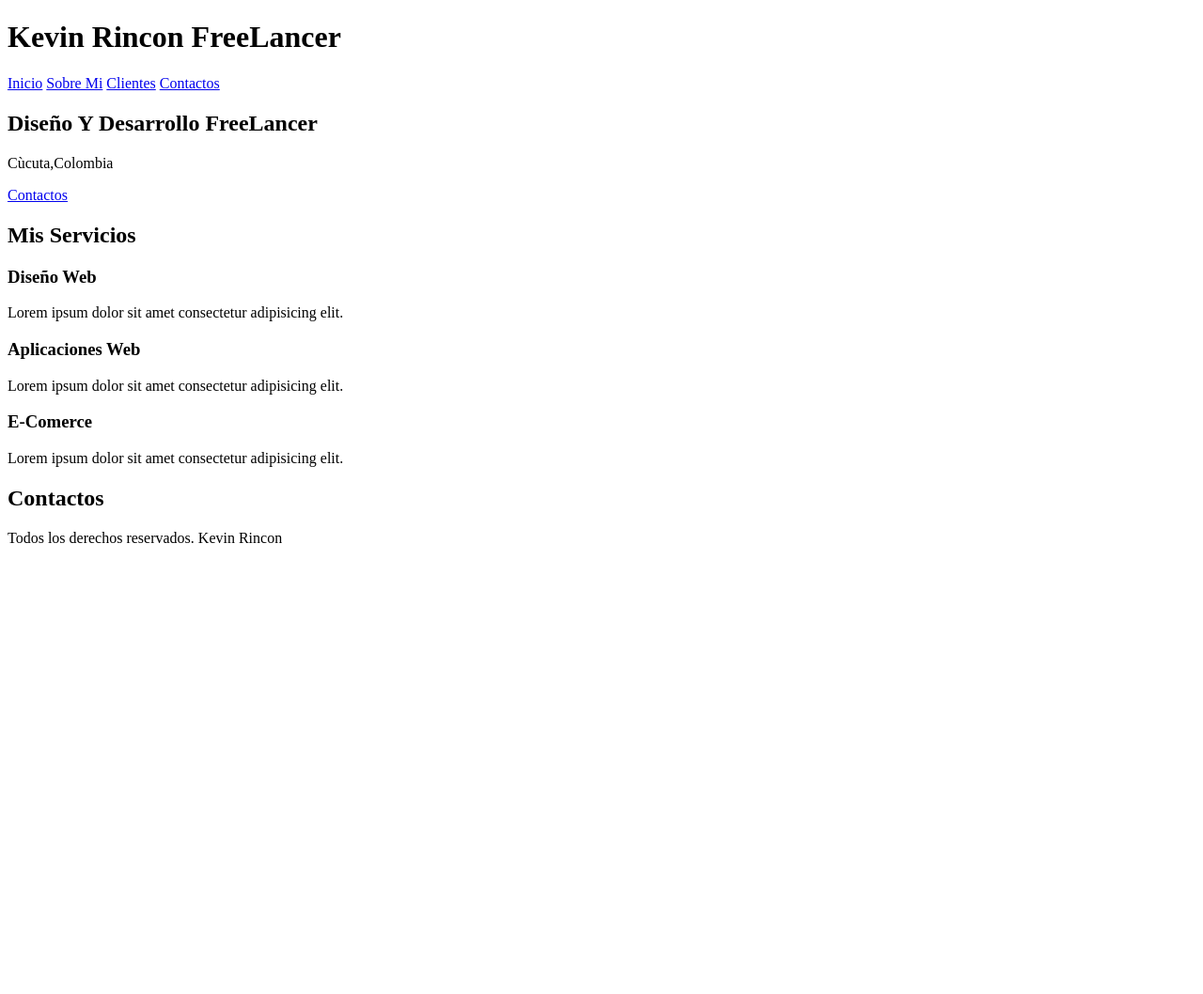
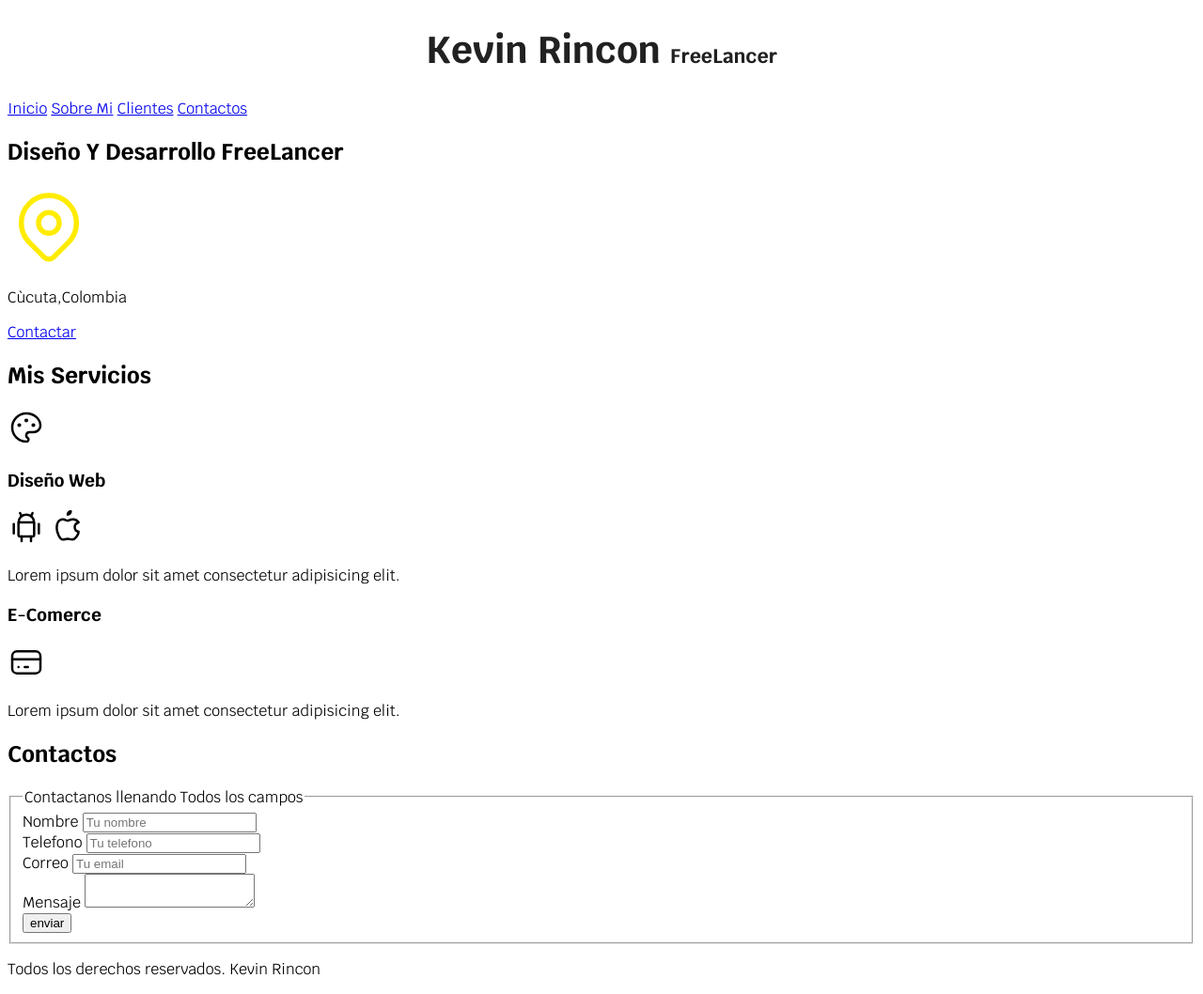
Before and after one commit to KevinGibram/freelancer_inicio, a plain HTML site: page index.html in a window 1280 px wide. Shown: the whole page at 94% size. Before the commit the page ends 800 px from the top, so only its background shows below. Drawn offline with Linux system fonts and the light colour scheme.

Commit message:
cambiando el fond de la letra

```diff
--- /dev/null
+++ b/css/styles.css
@@ -0,0 +1,25 @@
+:root{
+    --blanco: #ffffff;
+    --oscuro: #212121;
+    --primario: #ffc108;
+    --secundario: #0097a7;
+    --gris: #757575;
+}
+
+html{
+    font-size: 65.5%;
+    font-family: 'Krub', sans-serif;
+}
+
+body{
+    font-size: 16px; /* 1rem = 1px */
+}
+.titulo {
+    text-align: center;
+    font-size: 3.8rem;
+    color: var(--oscuro);
+}
+
+.titulo span{
+    font-size: 2rem;
+}
--- a/index.html
+++ b/index.html
@@ -5,42 +5,110 @@
     <meta http-equiv="X-UA-Compatible" content="IE=edge">
     <meta name="viewport" content="width=device-width, initial-scale=1.0">
     <title>Diseño FreeLancer</title>
+    <link rel="preconnect" href="https://fonts.googleapis.com">
+    <link rel="preconnect" href="https://fonts.gstatic.com" crossorigin><link href="https://fonts.googleapis.com/css2?family=Krub:wght@400;700&display=swap" rel="stylesheet">
+    <link rel="preload" href="css/styles.css" as="style">
+    <link href="css/styles.css" rel="stylesheet">
 </head>
 <body>
     <header>
-        <h1>Kevin Rincon FreeLancer</h1>
+        <h1 class="titulo">Kevin Rincon <span>FreeLancer</span></h1>
     </header>
     <nav>
         <a href="&">Inicio</a>
         <a href="&">Sobre Mi</a>
         <a href="&">Clientes</a>
-        <a href="&">Contactos</a>
+        <a href="nosotros.html">Contactos</a>
     </nav>
 
     <section>
         <h2>Diseño Y Desarrollo FreeLancer</h2>
+        <svg xmlns="http://www.w3.org/2000/svg" class="icon icon-tabler icon-tabler-map-pin" width="88" height="88" viewBox="0 0 24 24" stroke-width="1.5" stroke="#ffec00" fill="none" stroke-linecap="round" stroke-linejoin="round">
+            <path stroke="none" d="M0 0h24v24H0z" fill="none"/>
+            <circle cx="12" cy="11" r="3" />
+            <path d="M17.657 16.657l-4.243 4.243a2 2 0 0 1 -2.827 0l-4.244 -4.243a8 8 0 1 1 11.314 0z" />
+          </svg>
         <p>Cùcuta,Colombia</p>
-        <a href="&">Contactos</a>
+        <a href="&">Contactar</a>
     </section>
 
     <main>
         <h2>Mis Servicios</h2>
 
+        <svg xmlns="http://www.w3.org/2000/svg" class="icon icon-tabler icon-tabler-palette" width="40" height="40" viewBox="0 0 24 24" stroke-width="1.5" stroke="#000000" fill="none" stroke-linecap="round" stroke-linejoin="round">
+            <path stroke="none" d="M0 0h24v24H0z" fill="none"/>
+            <path d="M12 21a9 9 0 1 1 0 -18a9 8 0 0 1 9 8a4.5 4 0 0 1 -4.5 4h-2.5a2 2 0 0 0 -1 3.75a1.3 1.3 0 0 1 -1 2.25" />
+            <circle cx="7.5" cy="10.5" r=".5" fill="currentColor" />
+            <circle cx="12" cy="7.5" r=".5" fill="currentColor" />
+            <circle cx="16.5" cy="10.5" r=".5" fill="currentColor" />
+          </svg>
+
         <h3>Diseño Web</h3>
 
-        <p>Lorem ipsum dolor sit amet consectetur adipisicing elit.</p>
+        <svg xmlns="http://www.w3.org/2000/svg" class="icon icon-tabler icon-tabler-brand-android" width="40" height="40" viewBox="0 0 24 24" stroke-width="1.5" stroke="#000000" fill="none" stroke-linecap="round" stroke-linejoin="round">
+            <path stroke="none" d="M0 0h24v24H0z" fill="none"/>
+            <line x1="4" y1="10" x2="4" y2="16" />
+            <line x1="20" y1="10" x2="20" y2="16" />
+            <path d="M7 9h10v8a1 1 0 0 1 -1 1h-8a1 1 0 0 1 -1 -1v-8a5 5 0 0 1 10 0" />
+            <line x1="8" y1="3" x2="9" y2="5" />
+            <line x1="16" y1="3" x2="15" y2="5" />
+            <line x1="9" y1="18" x2="9" y2="21" />
+            <line x1="15" y1="18" x2="15" y2="21" />
+          </svg>
 
-        <h3>Aplicaciones Web</h3>
+          <svg xmlns="http://www.w3.org/2000/svg" class="icon icon-tabler icon-tabler-brand-apple" width="40" height="40" viewBox="0 0 24 24" stroke-width="1.5" stroke="#000000" fill="none" stroke-linecap="round" stroke-linejoin="round">
+            <path stroke="none" d="M0 0h24v24H0z" fill="none"/>
+            <path d="M9 7c-3 0 -4 3 -4 5.5c0 3 2 7.5 4 7.5c1.088 -.046 1.679 -.5 3 -.5c1.312 0 1.5 .5 3 .5s4 -3 4 -5c-.028 -.01 -2.472 -.403 -2.5 -3c-.019 -2.17 2.416 -2.954 2.5 -3c-1.023 -1.492 -2.951 -1.963 -3.5 -2c-1.433 -.111 -2.83 1 -3.5 1c-.68 0 -1.9 -1 -3 -1z" />
+            <path d="M12 4a2 2 0 0 0 2 -2a2 2 0 0 0 -2 2" />
+          </svg>
 
         <p>Lorem ipsum dolor sit amet consectetur adipisicing elit.</p>
 
         <h3>E-Comerce</h3>
+
+        <svg xmlns="http://www.w3.org/2000/svg" class="icon icon-tabler icon-tabler-credit-card" width="40" height="40" viewBox="0 0 24 24" stroke-width="1.5" stroke="#000000" fill="none" stroke-linecap="round" stroke-linejoin="round">
+            <path stroke="none" d="M0 0h24v24H0z" fill="none"/>
+            <rect x="3" y="5" width="18" height="14" rx="3" />
+            <line x1="3" y1="10" x2="21" y2="10" />
+            <line x1="7" y1="15" x2="7.01" y2="15" />
+            <line x1="11" y1="15" x2="13" y2="15" />
+          </svg>
 
         <p>Lorem ipsum dolor sit amet consectetur adipisicing elit.</p>
     </main>
 
     <section>
         <h2>Contactos</h2>
+
+        <form>
+            <fieldset>
+                <legend>Contactanos llenando Todos los campos</legend>
+
+                <div>
+                <label>Nombre</label>
+                <input type="text" placeholder="Tu nombre">
+                <div>
+
+                <div>
+                <label>Telefono</label>
+                <input type="tel" placeholder="Tu telefono">
+                <div>
+
+                <div>
+                <label>Correo</label>
+                <input type="email" placeholder="Tu email">
+                <div>
+
+                </div>
+                <label>Mensaje</label>
+                <textarea></textarea>
+                <div>
+
+                <div>
+                <input type="submit" value="enviar">
+                <div>
+            </fieldset>
+        </form>
     </section>
 
     <footer>
```
Also changed, not shown: nosotros.html (added, +1 -0 lines), img/hero.jpg (renamed from hero.jpg).
